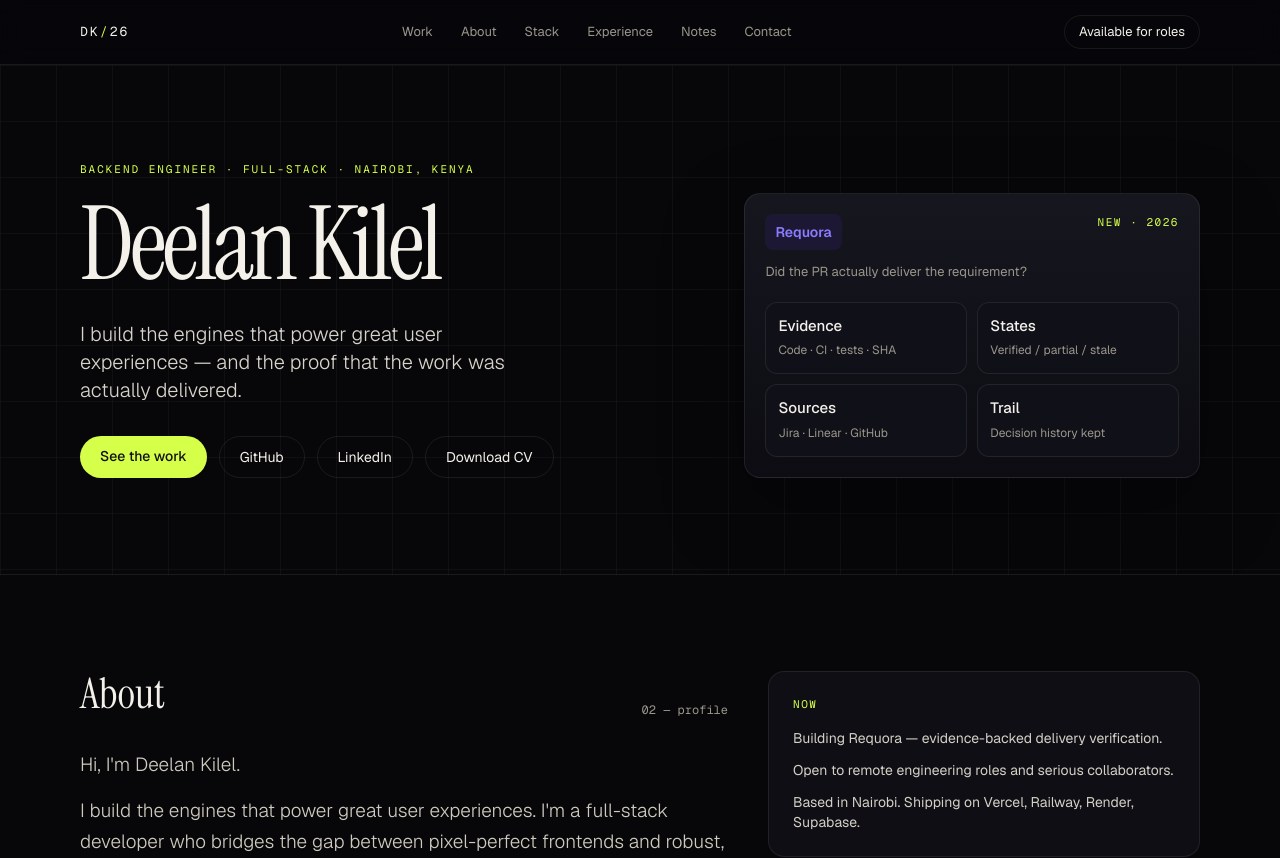
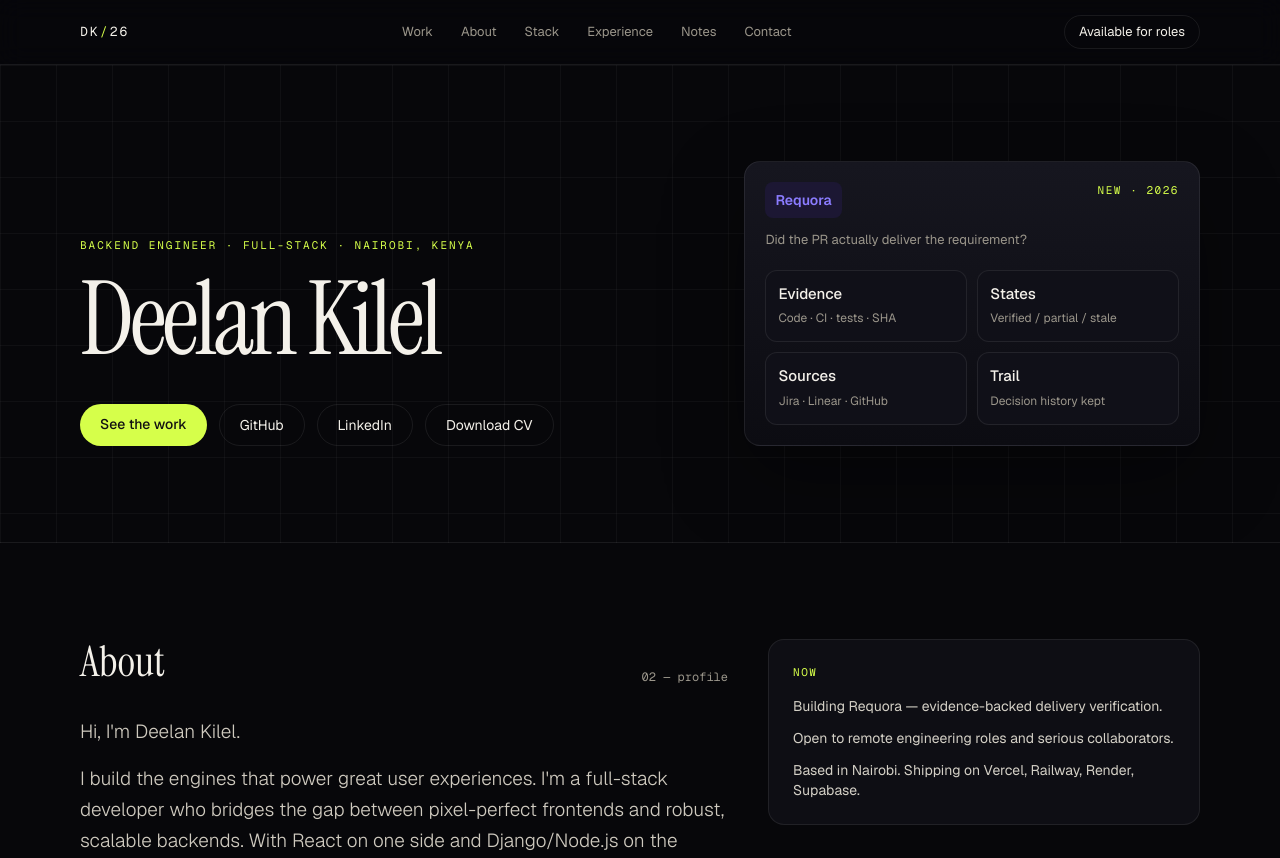
Before and after one commit to kileldylan/deelan-portfolio, a React (Vite) app: page / in a window 1280 px wide. Shown: the top 858 px of the page. Built offline with nearby package versions, Linux system fonts and the light colour scheme.

Commit message:
changed hero section

```diff
--- a/src/components/Hero.jsx
+++ b/src/components/Hero.jsx
@@ -11,9 +11,6 @@ export default function Hero() {
           <h1 className="mt-4 whitespace-nowrap font-serif text-[clamp(3rem,8vw,6.6rem)] leading-none tracking-[-0.04em]">
             Deelan Kilel
           </h1>
-          <p className="mt-6 max-w-[34ch] text-lg font-light text-[#d8d4cb] md:text-xl">
-            I build the engines that power great user experiences — and the proof that the work was actually delivered.
-          </p>
           <div className="mt-8 flex flex-wrap gap-3">
             <a href="#work" className="rounded-full bg-accent px-5 py-2.5 text-sm font-medium text-[#111]">See the work</a>
             <a href={profile.socials.github} target="_blank" rel="noreferrer" className="rounded-full border border-line px-5 py-2.5 text-sm hover:border-white">GitHub</a>
```
